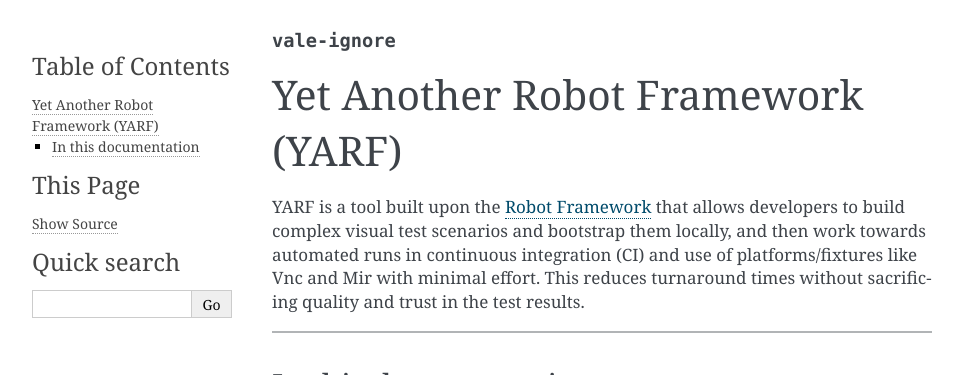
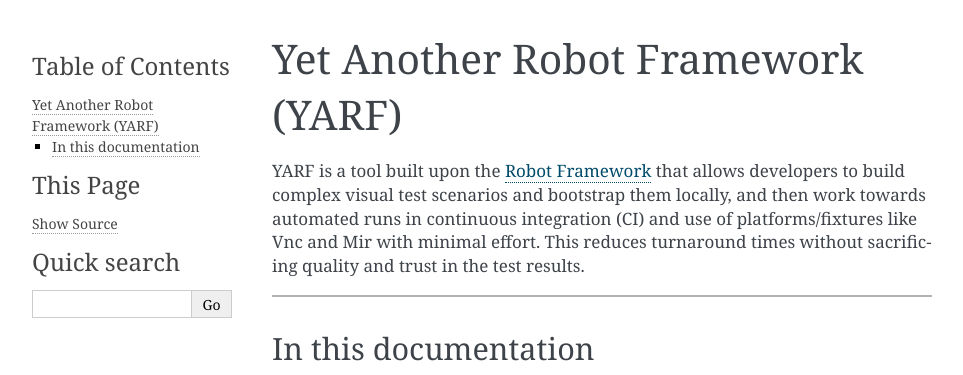
Before and after one commit to canonical/yarf, a Sphinx documentation site: the page built from docs/index.rst, in a window 1280 px wide, cut to the strip 0-375 px from the top of the page. Shown: the whole strip, without its empty margins (148-1111 px from the left). Built offline with Sphinx 7.4.7, drawn with Linux system fonts in a browser that asks for light colours; pages that are not in the unit, such as notebooks, are missing from menus.

Commit message:
Update docs/index.rst
Co-authored-by: tang-mm <3333407+tang-mm@users.noreply.github.com>

```diff
--- a/docs/index.rst
+++ b/docs/index.rst
@@ -2,7 +2,6 @@
 
 .. _home:
 
-.. class:: vale-ignore
 
 Yet Another Robot Framework (YARF)
 ==================================
```
